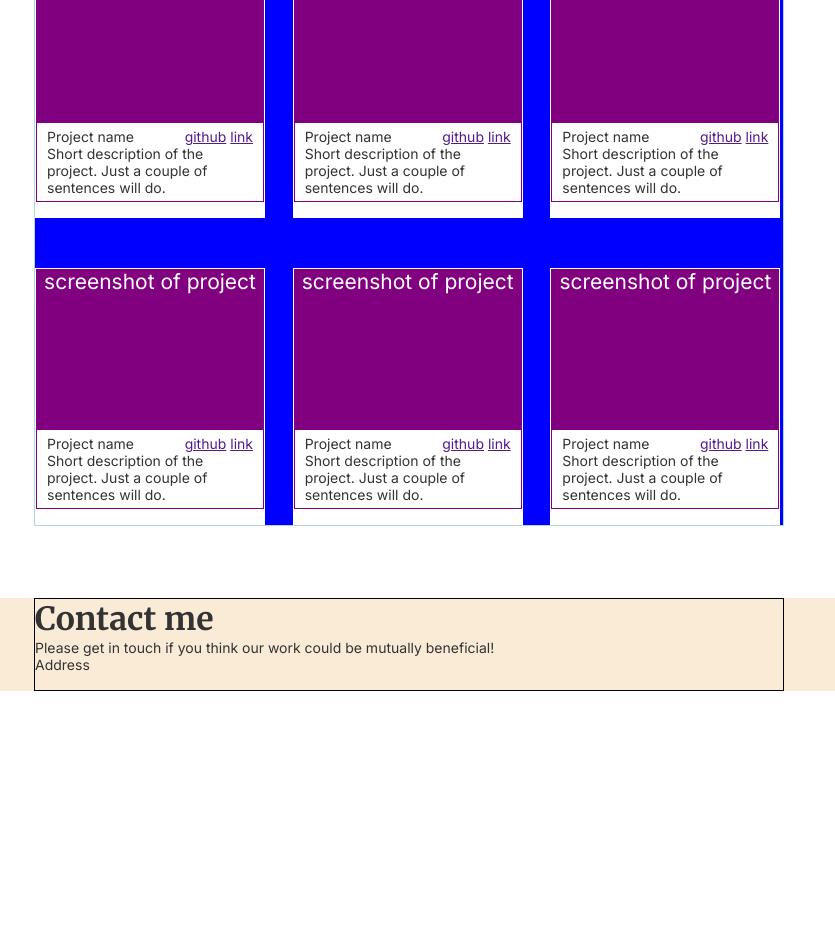
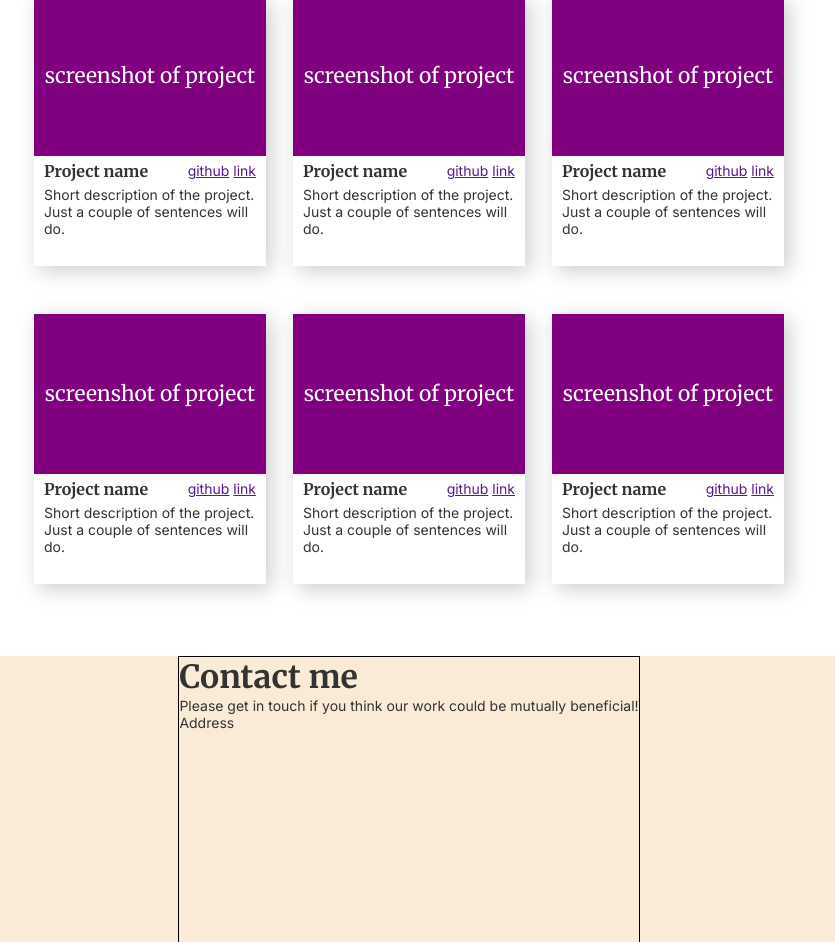
Before and after one commit to golfsap/Homepage, a plain HTML site: page index.html in a window 1280 px wide. Shown: the part 465-1407 px from the top of the page, without its empty margins (231-1066 px from the left). Before the commit the page ends 1156 px from the top, so only its background shows below. Drawn offline with Linux system fonts and the light colour scheme.

Commit message:
fix cards grid layout and styling

```diff
--- a/style.css
+++ b/style.css
@@ -51,7 +51,7 @@ h1 {
   width: 300px;
   color: white;
   bottom: 7px;
-  left: 11px;
+  left: 36px;
   width: 270px;
 }
 
@@ -93,40 +93,52 @@ h1 {
 .my-work {
   display: flex;
   flex-direction: column;
-  margin: 24px;
+  margin: 24px auto;
+  margin-top: 48px;
   max-width: 750px;
-  /* align-items: center; */
-  /* border: 1px solid grey; */
-  width: 100vw;
-  background-color: blue;
+  width: 100%;
+}
+
+.my-work h2 {
+  margin-bottom: 12px;
 }
 
 .card-container {
-  border: 1px solid lightblue;
+  /* border: 1px solid lightblue; */
   display: grid;
-  grid-gap: 50px 25px;
-  grid-template-columns: repeat(auto-fill, minmax(230px, 1fr));
+  grid-template-columns: repeat(3, 1fr);
+  grid-gap: 48px 27px;
+  justify-content: center;
+  max-width: 750px;
+  width: 100%;
+  margin: 0 auto;
 }
 
 .card {
-  border: 1px solid white;
+  display: flex;
+  flex-direction: column;
+  box-shadow: 5px 5px 20px rgba(0, 0, 0, 0.2);
   background-color: white;
-  height: 257px;
-  width: 230px;
+  height: 270px;
+  width: 100%;
 }
 
 .project-pic {
   height: 160px;
   background-color: purple;
+  display: flex;
+  justify-content: center;
+  align-items: center;
+  font-family: var(--font-secondary);
   color: white;
   text-align: center;
   font-size: 150%;
 }
 
 .project-info {
-  border: 1px solid purple;
+  flex-grow: 1;
+  /* border: 1px solid purple; */
   padding: 5px 10px;
-  /* height: 100%; */
   display: flex;
   flex-direction: column;
 }
@@ -134,16 +146,31 @@ h1 {
 .card-header {
   display: flex;
   justify-content: space-between;
+  align-items: center;
+  margin-bottom: 5px;
+}
+
+.card-title {
+  font-family: var(--font-secondary);
+  font-weight: 600;
+  font-style: semi-bold;
+  font-size: 16px;
 }
 
 footer {
   background-color: antiquewhite;
   width: 100vw;
   margin-top: 48px;
+  display: flex;
+  flex-direction: column;
+  align-items: center;
 }
 
 .footer-content {
   max-width: 750px;
   border: 1px solid black;
-  margin-inline: auto;
+  /* margin-inline: auto; */
+  display: flex;
+  flex-direction: row;
+  height: 300px;
 }
```
